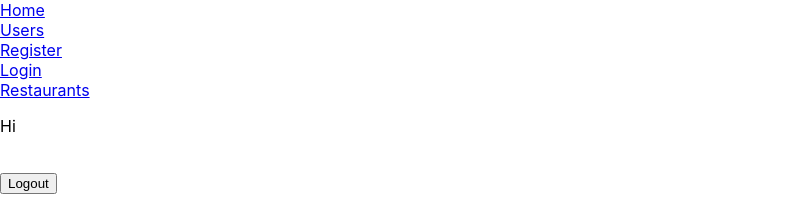
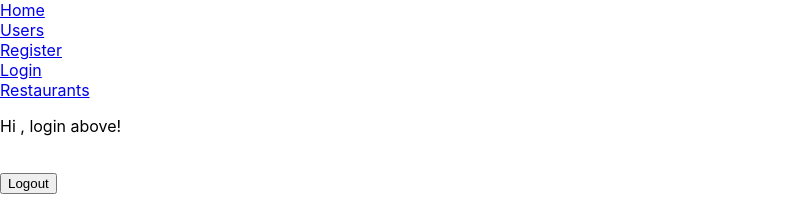
Before and after one commit to Kyle-Pu/Westfood, a React (Create React App) app in the folder client/: page / in a window 1280 px wide. Shown: the top 206 px of the page, without its empty margins (0-796 px from the left). Built offline with nearby package versions, Linux system fonts and the light colour scheme; no server answers.

Commit message:
Welcome message when not logged in updated

```diff
--- a/client/src/pages/header.jsx
+++ b/client/src/pages/header.jsx
@@ -20,6 +20,7 @@ const Header = (props) => {
                 return users[i].firstName
             }
         }
+        return ", login above!"
     }
 
     return(
```
